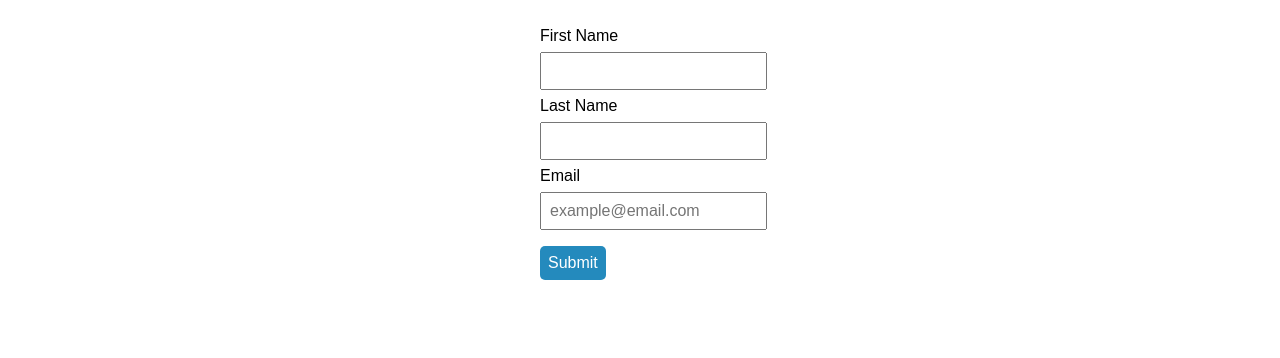
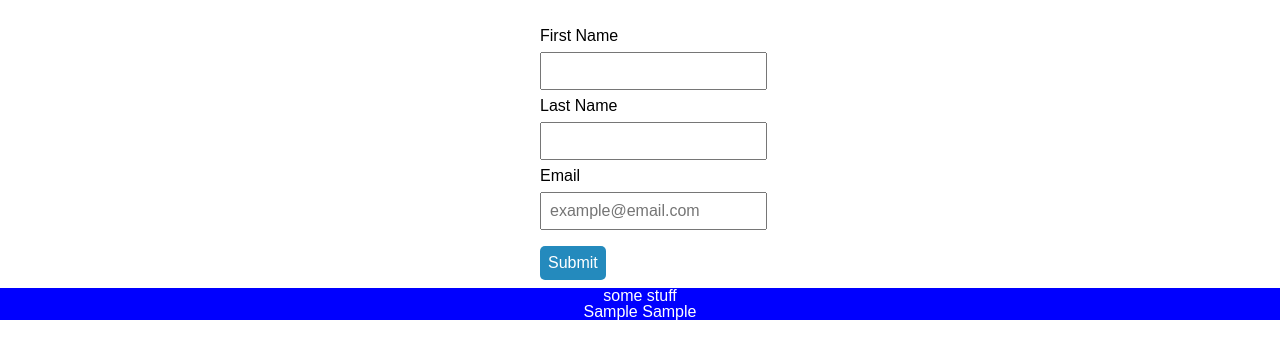
Before and after one commit to BobbyErickson89/user_mgmt, a plain HTML site: page index.html in a window 1280 px wide. Both pictures are taken after typing "Sample", "Sample", "name@example.com" into the empty fields and a click on the input "Submit". Shown: the part 68-426 px from the top of the page. Drawn offline with Linux system fonts and the light colour scheme.

Commit message:
added names container made and working

```diff
--- a/css/main.css
+++ b/css/main.css
@@ -37,3 +37,9 @@ label {
   padding: 0.5em;
   font-size: 1em;
 }
+
+.names-added-container {
+  text-align: center;
+  background: blue;
+  color: white;
+}
--- a/index.html
+++ b/index.html
@@ -29,8 +29,10 @@
 </div>
 
 <div class="names-added-container">
+  some stuff
+</div>
 
-</div>
+
 
 
   <script src="js/object-store.js"></script>
--- a/js/form.js
+++ b/js/form.js
@@ -3,10 +3,14 @@ var firstName = document.querySelector('.first-name');
 var lastName = document.querySelector('.last-name');
 var email = document.querySelector('.email');
 var form = document.querySelector('form');
+// EMPTY DIV THAT IS ALREADY IN THE HTML
+var currentDiv = document.querySelector(".names-added-container");
 
 // VARIABLES FOR STORING OBJECTS
 var userStore = ObjectStore();
 var test = userStore.query();
+
+
 
 // var makeElement = document.createElement
 
@@ -20,11 +24,22 @@ function addUser() {
 
   // STORING THE OBJECT IN OBJECT STORE
   userStore.add(User(newUser));
-  console.log(newUser)
+  console.log(newUser);
 
 
 
-  console.log(test);
+  // CREATING NEW ELEMENT TO ADD TO HTML
+  var newDiv = document.createElement("div"); //creating a new div container
+  var newContent = document.createTextNode(newUser.firstName + ' ' + newUser.lastName); //making object value into text
+  newDiv.appendChild(newContent); //adding the object value inside newDiv
+
+  currentDiv.appendChild(newDiv);
+
+
+  // var currentDiv = document.querySelector(".names-added-container"); //div that is alread in HTML
+  // document.body.insertBefore(newDiv, currentDiv) //adding newDiv inside already existing div in HTML
+
+
 
 
 
```
